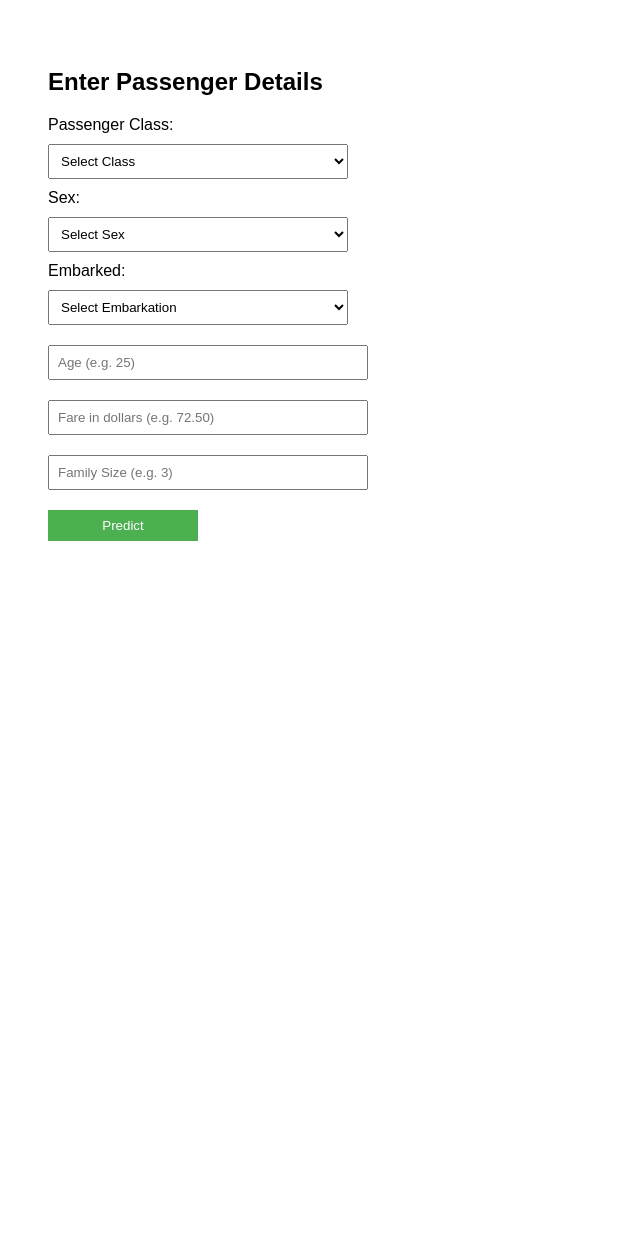
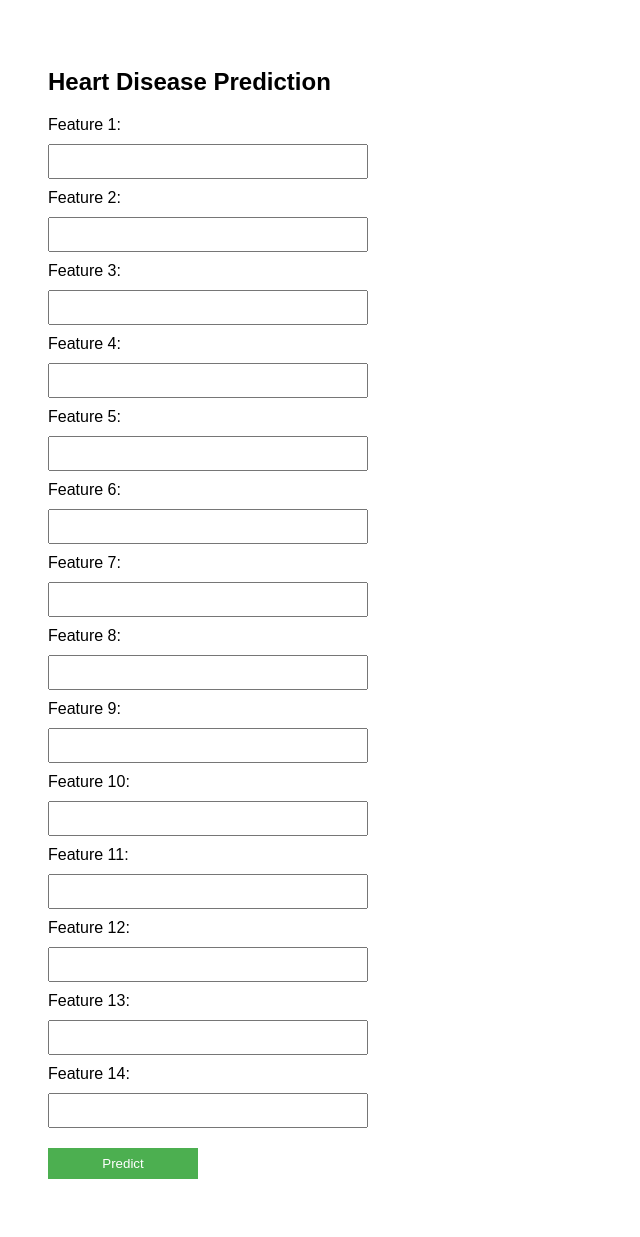
Before and after one commit to rohit7388/titanic-ml-app, a Flask app: page / in a window 1280 px wide. Shown: the whole page, without its empty margins (0-640 px from the left). Before the commit the page ends 541 px from the top, so only its background shows below. Run offline with Flask 3, Linux system fonts and the light colour scheme; parts of the project's set-up code (start-up, migrations or seed data) failed here and were passed over.

Commit message:
Update index.html

```diff
--- a/templates/index.html
+++ b/templates/index.html
@@ -1,13 +1,13 @@
 <!DOCTYPE html>
 <html>
 <head>
-    <title>Titanic Survival Predictor</title>
+    <title>Heart Disease Predictor</title>
     <style>
         body {
             font-family: Arial, sans-serif;
             padding: 40px;
         }
-        select, input[type="text"], input[type="submit"] {
+        input[type="number"], input[type="submit"] {
             margin: 10px 0;
             padding: 8px;
             width: 300px;
@@ -22,34 +22,12 @@
     </style>
 </head>
 <body>
-    <h2>Enter Passenger Details</h2>
+    <h2>Heart Disease Prediction</h2>
     <form action="/predict" method="post">
-        <label>Passenger Class:</label><br>
-        <select name="Pclass" required>
-            <option value="">Select Class</option>
-            <option value="1">1st Class</option>
-            <option value="2">2nd Class</option>
-            <option value="3">3rd Class</option>
-        </select><br>
-
-        <label>Sex:</label><br>
-        <select name="Sex_male" required>
-            <option value="">Select Sex</option>
-            <option value="1">Male</option>
-            <option value="0">Female</option>
-        </select><br>
-
-        <label>Embarked:</label><br>
-        <select name="Embarked_Q" required>
-            <option value="">Select Embarkation</option>
-            <option value="1">Queenstown (Q)</option>
-            <option value="0">Other (C or S)</option>
-        </select><br>
-
-        <input type="text" name="Age" placeholder="Age (e.g. 25)" required><br>
-        <input type="text" name="Fare" placeholder="Fare in dollars (e.g. 72.50)" required><br>
-        <input type="text" name="FamilySize" placeholder="Family Size (e.g. 3)" required><br>
-
+        {% for i in range(14) %}
+            <label>Feature {{ i+1 }}:</label><br>
+            <input type="number" step="any" name="{{ i }}" required><br>
+        {% endfor %}
         <input type="submit" value="Predict">
     </form>
 
```
